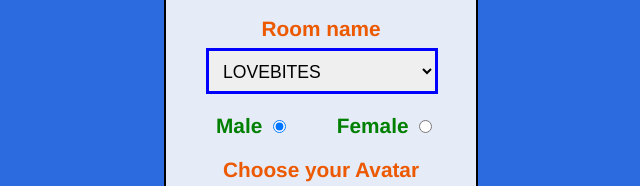
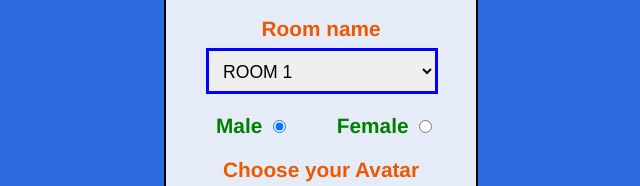
Before and after one commit to ishvar99/chatparadise, a website: page public/index.html in a window 1280 px wide. Shown: the part 236-422 px from the top of the page, 319-959 px from the left. Drawn offline with nearby package versions, Linux system fonts and the light colour scheme.

Commit message:
added more rooms

```diff
--- a/public/index.html
+++ b/public/index.html
@@ -25,7 +25,9 @@
       <div class="form-field">
         <label style="color:#ec5900;text-align: center;"><strong>Room name</strong></label>
           <select style="width:232px;height:46px;border:3px solid blue" name="room">
-  <option value="lovebites">LOVEBITES</option>
+  <option value="ROOM 1">ROOM 1</option>
+  <option value="ROOM 2">ROOM 2</option>
+  <option value="ROOM 3">ROOM 3</option>
 </select>
       </div>
       <div>
--- a/server/app.js
+++ b/server/app.js
@@ -40,8 +40,8 @@ var   app=express(),
                if(user.name==params.name)
                 return callback('username taken!!')
              })
-             if(params.room!='lovebites')
-              return callback('This room is not yet activated!')
+             // if(params.room!='room1')
+             //  return callback('This room is not yet activated!')
              socket.join(params.room);
              users.removeUser(socket.id);
              users.addUser(socket.id,params.name,params.room,params.avatar,params.gender);
```
